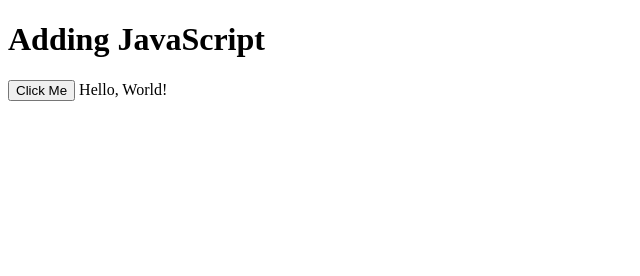
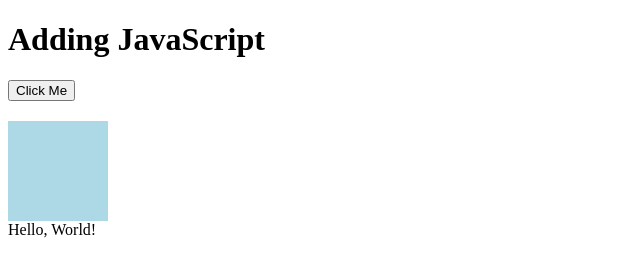
Before and after one commit to gaurav1vishwa/Frontend-Technology, a plain HTML site: page JavaScript/Types.html in a window 1280 px wide. Shown: the whole page, without its empty margins (0-640 px from the left). Drawn offline with Linux system fonts and the light colour scheme.

Commit message:
External javaScript

```diff
--- a/JavaScript/Types.html
+++ b/JavaScript/Types.html
@@ -4,11 +4,21 @@
     <meta charset="UTF-8">
     <meta name="viewport" content="width=device-width, initial-scale=1.0">
     <title>Adding JavaScript</title>
+
     <!-- <script defer>
         // always used te defer when you want to use  js in outside the body
 
     </script> -->
+    <style>
+        .box {
+            width: 100px;
+            height: 100px;
+            background-color: lightblue;
+            margin-top: 20px;
+        }
+    </style>
 </head>
+
 
 <body>
 
@@ -16,11 +26,14 @@
 
     <button id="btn">Click Me</button>
 
+    <div id="box" class="box"></div>
+
     <script>
 
         document.write("Hello, World!<br>"); // its visible on the webpage
 
         console.log("This is a message in the console.");  // its only visible in the console
+
 
         let button = document.getElementById("btn");  // selecting the button element by its id
 
@@ -29,6 +42,7 @@
         });
 
     </script>
+         <script src="script.js"></script><!-- this is how you can link an external JavaScript file -->
 
 </body>
 </html>
--- /dev/null
+++ b/JavaScript/script.js
@@ -0,0 +1,6 @@
+let box = document.getElementById("box");
+
+document.addEventListener("click", function(e){
+
+alert("you clicked the the box");
+});
```
